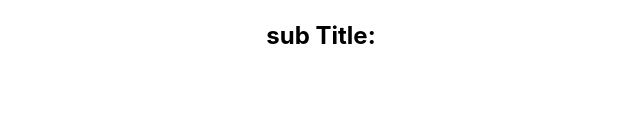
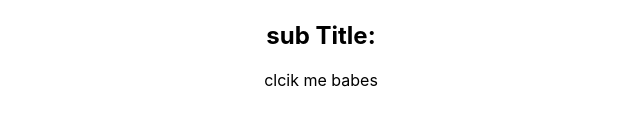
Before and after one commit to 9vimu9/react-crud-app, a React (Create React App) app: page / in a window 1280 px wide. Shown: the part 163-300 px from the top of the page, without its empty margins (319-959 px from the left). Built offline with nearby package versions, Linux system fonts and the light colour scheme.

Commit message:
pass method to child component using props

```diff
--- a/src/App.js
+++ b/src/App.js
@@ -46,6 +46,7 @@ class App extends React.Component {
                 <MyComponent
                     title="this is title"
                     subTitle="this is sub title"
+                    onClick={this.onClick}
                 />
             </div>
         );
--- a/src/componenets/MyComponent.js
+++ b/src/componenets/MyComponent.js
@@ -6,11 +6,12 @@ class MyComponent extends Component {
 
     render() {
 
-        const {title,subtitle} = this.props
+        const {title,subtitle,onClick} = this.props
         return (
             <div className="MyComponent">
                 <h1>Title: {title}</h1>
                 <h2>sub Title: {subtitle}</h2>
+                <div onClick={onClick}>clcik me babes</div>
             </div>
         );
     }
```
